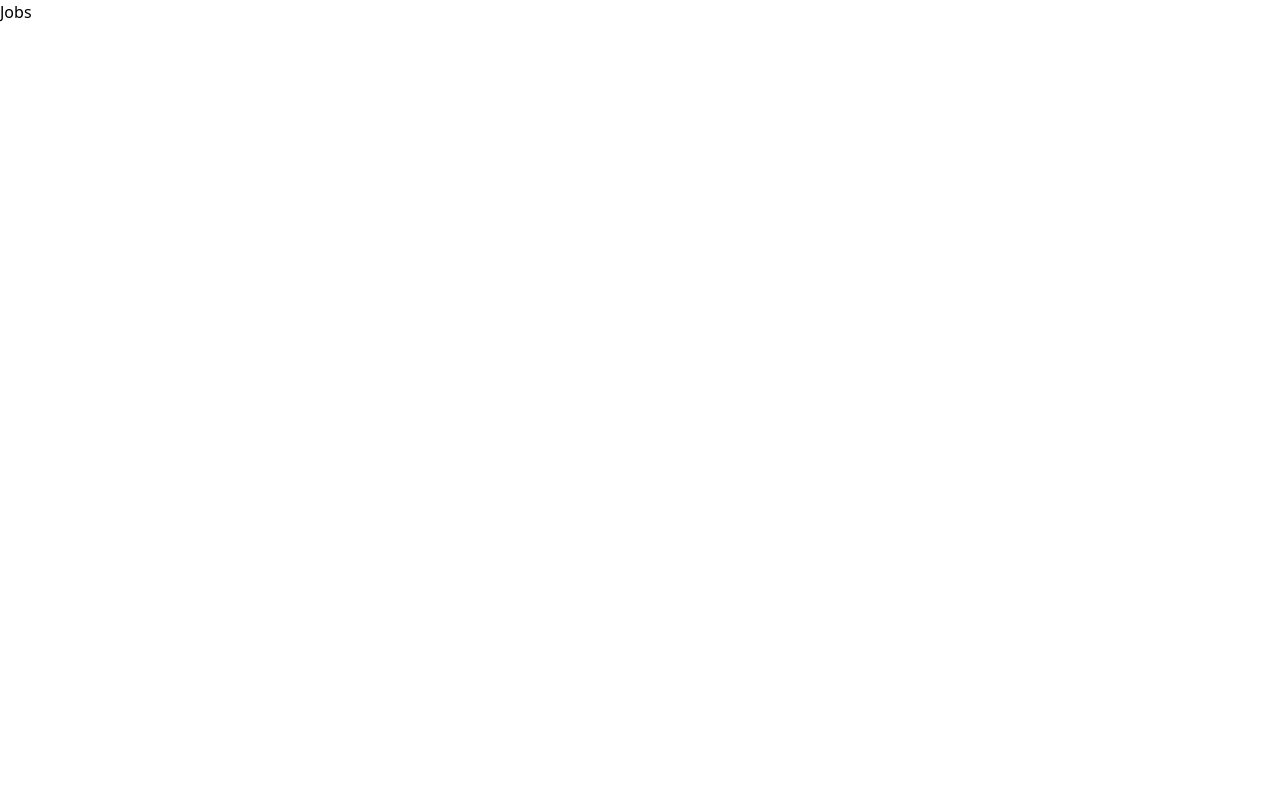
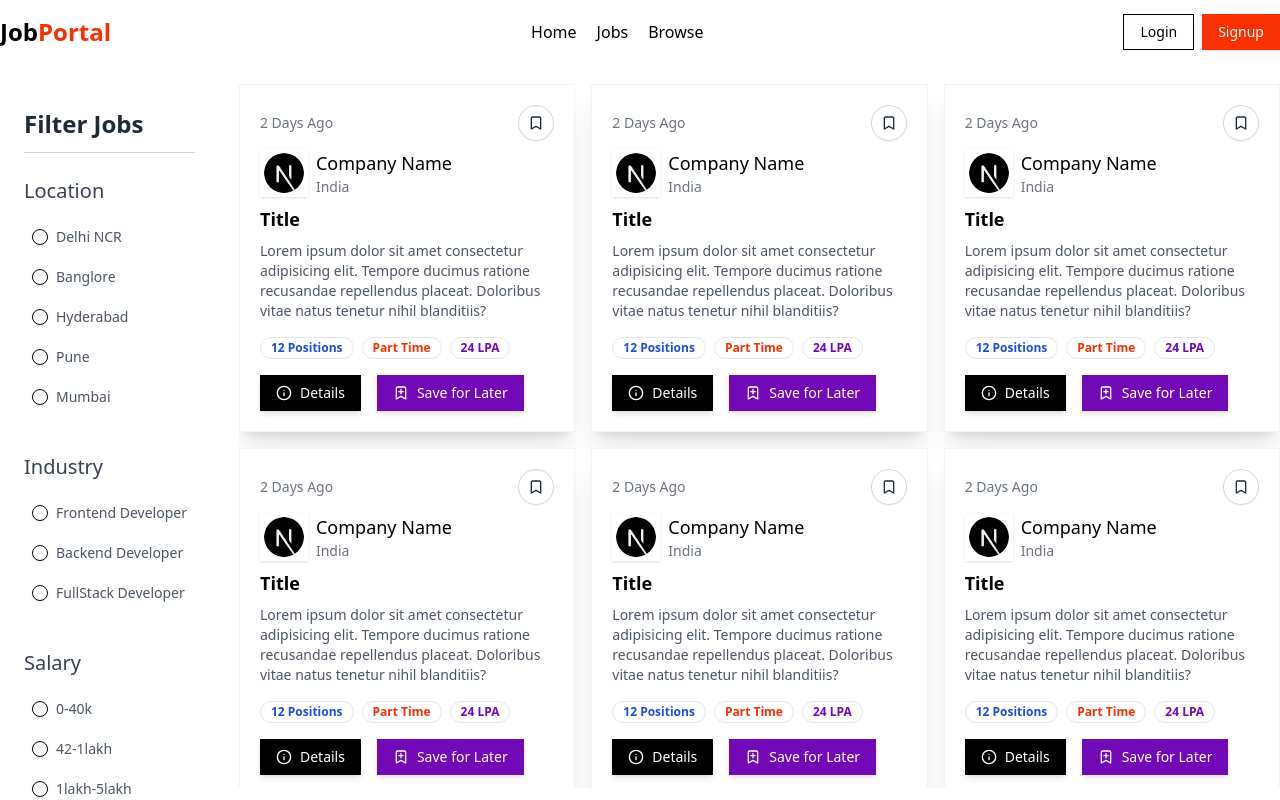
Before and after one commit to chiragbang/job-portal, a Next.js app in the folder frontend/: page /jobs in a window 1280 px wide. Shown: the top 800 px of the page. Built offline with nearby package versions, Linux system fonts and the light colour scheme.

Commit message:
job-page-design

```diff
--- /dev/null
+++ b/frontend/src/app/browse/page.js
@@ -0,0 +1,15 @@
+import Navbar from '@/components/shared/Navbar'
+import React from 'react'
+
+const page = () => {
+  return (
+    <div>
+        <Navbar/>
+        <div>
+
+        </div>
+    </div>
+  )
+}
+
+export default page
--- a/frontend/src/app/jobs/page.js
+++ b/frontend/src/app/jobs/page.js
@@ -1,8 +1,38 @@
+import FilterCard from '@/components/jobs/FilterCard'
+import Job from '@/components/jobs/Job'
+import Footer from '@/components/shared/Footer'
+import Navbar from '@/components/shared/Navbar'
 import React from 'react'
+
+// const jobsArray = [1, 2, 3, 4, 5, 6, 7, 8]
+const jobsArray = Array.from({ length: 30 }, (_, i) => i + 1);
 
 const page = () => {
   return (
-    <div>Jobs</div>
+    <div>
+      <Navbar />
+      <div className='max-w-7xl mx-auto mt-5'>
+        <div className='flex gap-5'>
+          <div className='w-20%'>
+            <FilterCard />
+          </div>
+          {
+            jobsArray.length <= 0 ? <span>Job Not Found</span> : (
+              <div className='flex-1 h-[88vh] overflow-y-auto pb-5'>
+                <div className='grid grid-cols-3 gap-4'>
+                  {
+                    jobsArray.map((item, index) => (
+                      <div><Job/></div>
+                    ))
+                  }
+                </div>
+              </div>
+            )
+          }
+        </div>
+      </div>
+      <Footer />
+    </div>
   )
 }
 
--- /dev/null
+++ b/frontend/src/components/jobs/FilterCard.jsx
@@ -0,0 +1,46 @@
+import React from 'react'
+import { RadioGroup, RadioGroupItem } from '../ui/radio-group'
+import { Label } from '../ui/label'
+
+const filterData = [
+    {
+        filterType: "Location",
+        array:["Delhi NCR", "Banglore", "Hyderabad", "Pune", "Mumbai"]
+    },
+    {
+        filterType: "Industry",
+        array:["Frontend Developer", "Backend Developer", "FullStack Developer"]
+    },
+    {
+        filterType: "Salary",
+        array:["0-40k", "42-1lakh", "1lakh-5lakh"]
+    }
+]
+
+const FilterCard = () => {
+  return (
+    <div className="p-6">
+    <h1 className="text-2xl font-semibold text-gray-800">Filter Jobs</h1>
+    <hr className="mt-3 mb-6 border-gray-300" />
+    <RadioGroup>
+      {filterData.map((data, index) => (
+        <div key={index} className="mb-6">
+          <h2 className="text-xl font-medium text-gray-700 mb-4">{data.filterType}</h2>
+          {data.array.map((item, idx) => (
+            <div
+              key={idx}
+              className="flex items-center space-x-2 my-2 hover:bg-gray-100 p-2 rounded-md transition"
+            >
+              <RadioGroupItem value={item} />
+              <Label className="text-gray-600">{item}</Label>
+            </div>
+          ))}
+        </div>
+      ))}
+    </RadioGroup>
+  </div>
+
+  )
+}
+
+export default FilterCard
--- /dev/null
+++ b/frontend/src/components/jobs/Job.jsx
@@ -0,0 +1,63 @@
+import { Bookmark, BookmarkPlus, Info } from 'lucide-react'
+import React from 'react'
+import { Button } from '../ui/button'
+import { Avatar, AvatarImage } from '../ui/avatar'
+import { Badge } from '../ui/badge'
+
+const Job = () => {
+    return (
+        <div className='p-5 rounded-md shadow-xl border border-gray-100 bg-white'>
+            <div className='flex items-center justify-between'>
+
+                <p className='text-sm text-gray-500'>2 Days Ago</p>
+                {/* <Button variant="outline" className="bg-gray-400 rounded-full" size="icon" ><Bookmark/></Button> */}
+                <Button
+                    variant="outline"
+                    className="border border-gray-300 text-gray-800 rounded-full"
+                    size="icon"
+                >
+                    <Bookmark />
+                </Button>
+            </div>
+
+            <div className='flex items-center gap-2 my-2'>
+
+                <Button className="p-6" size="icon">
+                    <Avatar>
+                        <AvatarImage src="/companyLogo.png" />
+                    </Avatar>
+                </Button>
+                <div>
+                    <h1 className='font-medium text-lg'>Company Name</h1>
+                    <p className='text-sm text-gray-500'>India</p>
+                </div>
+            </div>
+
+            <div>
+                <h1 className='font-bold text-lg my-2'>Title</h1>
+                <p className='text-sm text-gray-600'>Lorem ipsum dolor sit amet consectetur adipisicing elit. Tempore ducimus ratione recusandae repellendus placeat. Doloribus vitae natus tenetur nihil blanditiis?</p>
+            </div>
+
+            <div className='flex items-center gap-2 mt-4'>
+                <Badge className={'text-blue-700 font-bold rounded-full'} variant="ghost">12 Positions</Badge>
+                <Badge className={'text-[#F83002] font-bold rounded-full'} variant="ghost">Part Time</Badge>
+                <Badge className={'text-[#7209b7] font-bold rounded-full'} variant="ghost">24 LPA</Badge>
+            </div>
+
+            <div className="flex items-center gap-4 mt-4">
+      {/* Details Button */}
+      <Button className="flex items-center gap-2 bg-black text-white px-4 py-2 rounded-lg hover:bg-gray-800 transition-shadow shadow-md">
+        <Info className="w-5 h-5" />
+        Details
+      </Button>
+      {/* Save for Later Button */}
+      <Button className="flex items-center gap-2 bg-[#7209b7] text-white px-4 py-2 rounded-lg hover:bg-purple-700 transition-shadow shadow-md">
+        <BookmarkPlus className="w-5 h-5" />
+        Save for Later
+      </Button>
+    </div>
+        </div>
+    )
+}
+
+export default Job
```
Also changed, not shown: frontend/public/companyLogo.png (added).
